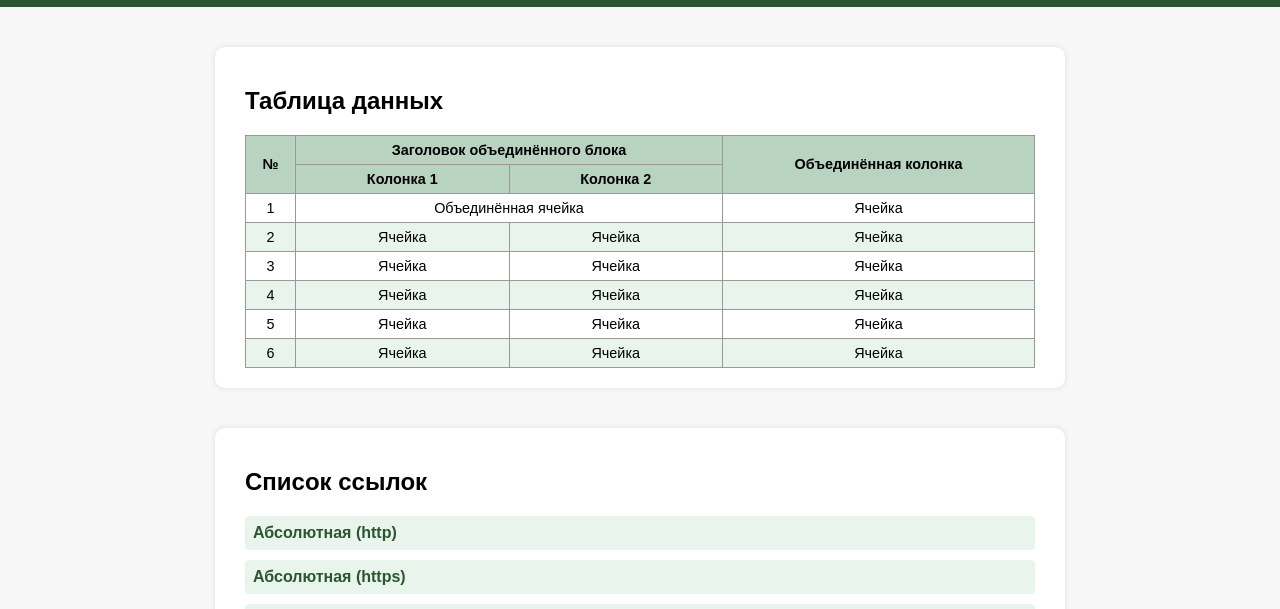
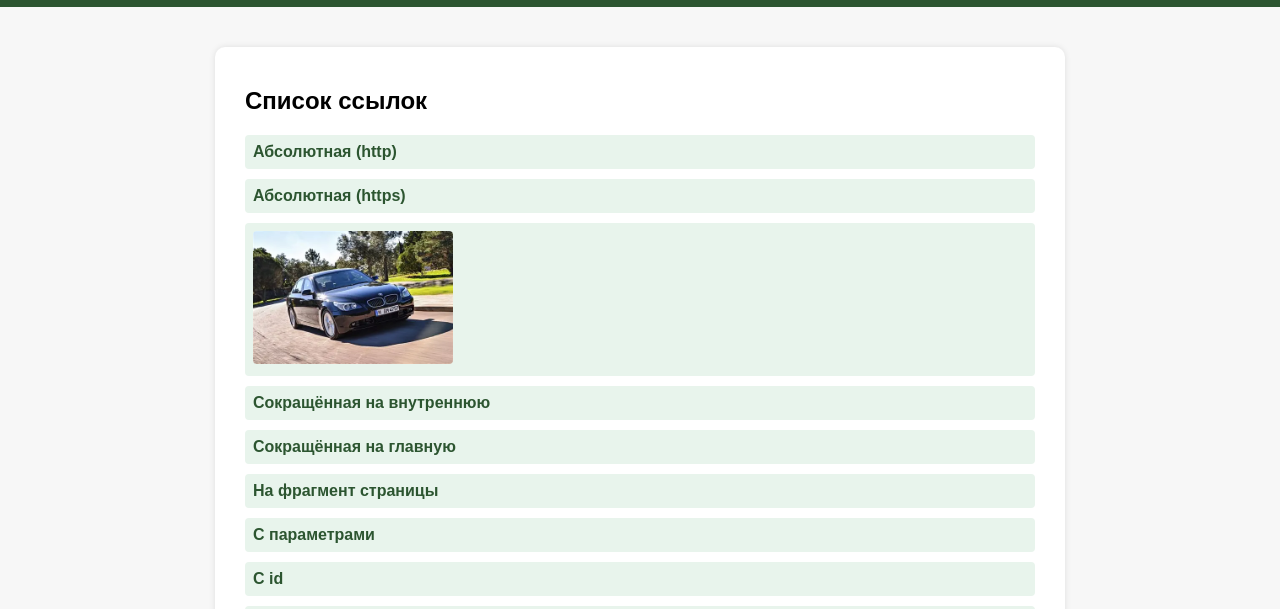
Before and after one commit to s0196019/web-3, a plain HTML site: page index.html in a window 1280 px wide. Shown: the part 113-722 px from the top of the page. Drawn offline with Linux system fonts and the light colour scheme.

Commit message:
Update index.html

```diff
--- a/index.html
+++ b/index.html
@@ -101,8 +101,8 @@
         }
 
         /* порядок блоков (таблица — первая на телефонах) */
-        .block-table { order: -1; }
-        .block-links { order: 0; }
+        .block-table { order: 0; }
+        .block-links { order: -1; }
         .block-form  { order: 1; }
 
         /* === ТАБЛИЦА === */
```
